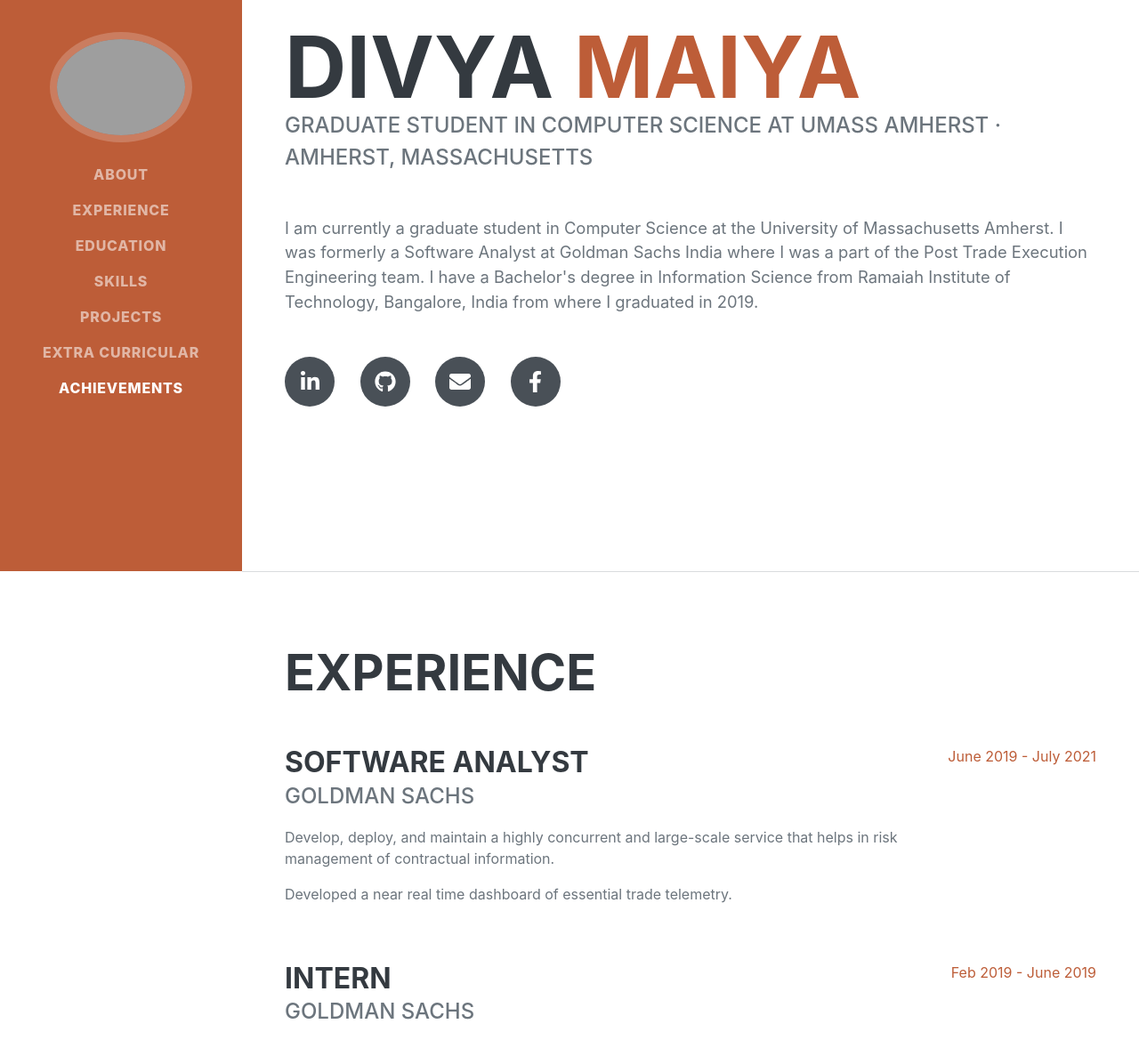
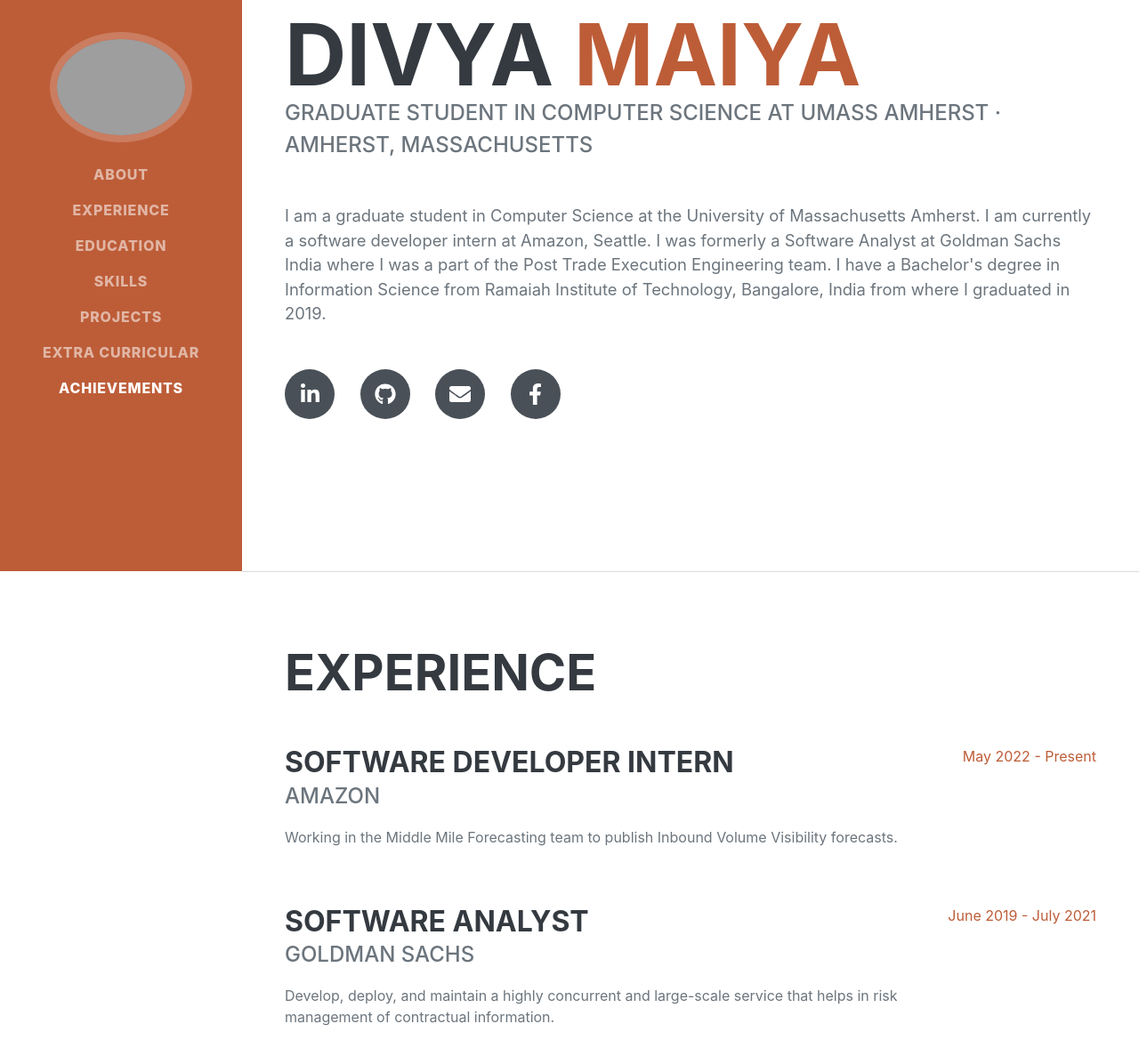
Before and after one commit to Divya-Maiya/Divya-Maiya.github.io, a plain HTML site: page index.html in a window 1280 px wide. Shown: the part 158-1327 px from the top of the page at 89% size. Drawn offline with nearby package versions, Linux system fonts and the light colour scheme; grey boxes are pictures that could not be loaded; a web font is replaced by a local one.

Commit message:
Update index.html

```diff
--- a/index.html
+++ b/index.html
@@ -48,7 +48,7 @@
                         Graduate Student in Computer Science at UMass Amherst · Amherst, Massachusetts
 <!--                        <a href="mailto:name@email.com">dmaiya@umass.edu</a>-->
                     </div>
-                    <p class="lead mb-5">I am currently a graduate student in Computer Science at the University of Massachusetts Amherst. I was formerly a Software Analyst at Goldman Sachs India where I was a part of the Post Trade Execution Engineering team. I have a Bachelor's degree in Information Science from Ramaiah Institute of Technology, Bangalore, India from where I graduated in 2019.</p>
+                    <p class="lead mb-5">I am a graduate student in Computer Science at the University of Massachusetts Amherst. I am currently a software developer intern at Amazon, Seattle. I was formerly a Software Analyst at Goldman Sachs India where I was a part of the Post Trade Execution Engineering team. I have a Bachelor's degree in Information Science from Ramaiah Institute of Technology, Bangalore, India from where I graduated in 2019.</p>
                     <div class="social-icons">
                         <a class="social-icon" href="https://www.linkedin.com/in/divya-maiya/"><i class="fab fa-linkedin-in"></i></a>
                         <a class="social-icon" href="https://github.com/Divya-Maiya"><i class="fab fa-github"></i></a>
@@ -61,7 +61,18 @@
             <!-- Experience-->
             <section class="resume-section" id="experience">
                 <div class="resume-section-content">
+
                     <h2 class="mb-5">Experience</h2>
+                     <div class="d-flex flex-column flex-md-row justify-content-between mb-5">
+                        <div class="flex-grow-1">
+                            <h3 class="mb-0">Software Developer Intern</h3>
+                            <div class="subheading mb-3">Amazon</div>
+                            <p>Working in the Middle Mile Forecasting team to publish Inbound Volume Visibility forecasts.</p>
+<!--                             <p>Developed a near real time dashboard of essential trade telemetry. </p> -->
+                        </div>
+                        <div class="flex-shrink-0"><span class="text-primary">May 2022 - Present</span></div>
+                    </div>
+
                     <div class="d-flex flex-column flex-md-row justify-content-between mb-5">
                         <div class="flex-grow-1">
                             <h3 class="mb-0">Software Analyst</h3>
```
